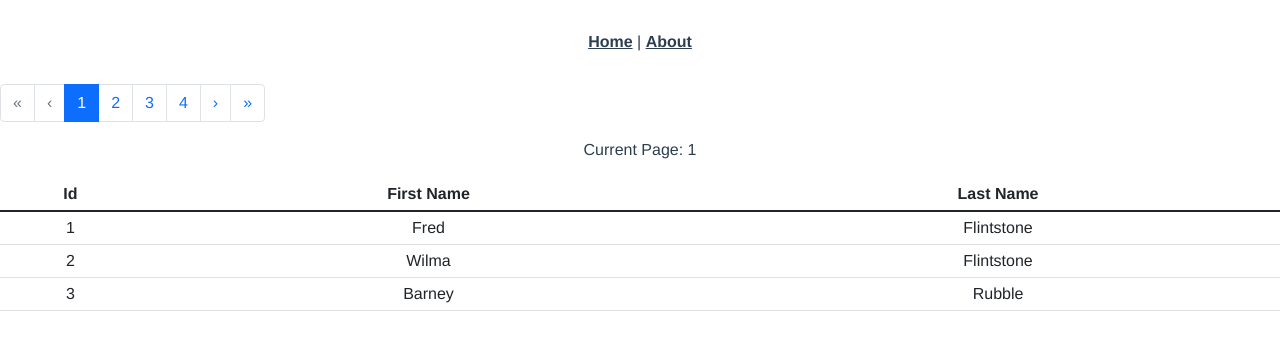
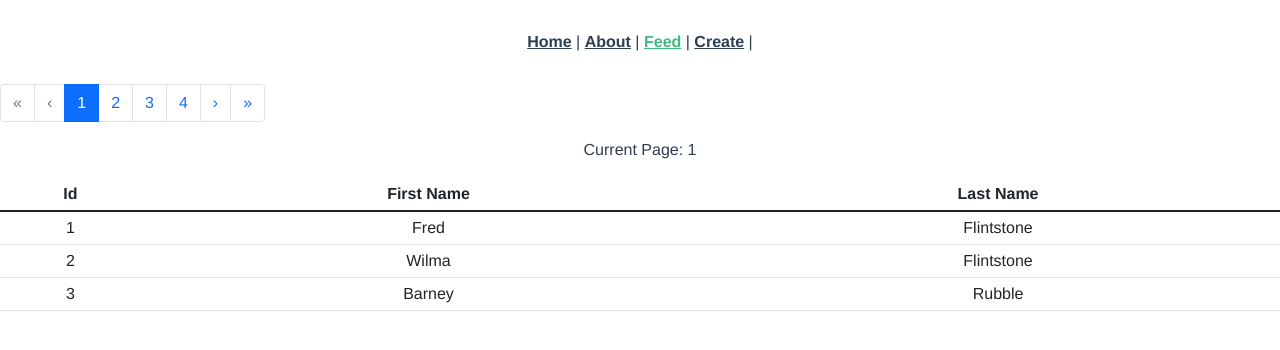
Before and after one commit to ZolidDreamMy/LearnVuejs, a Vue app: page /feed in a window 1280 px wide. Shown: the top 350 px of the page. Built offline with nearby package versions, Linux system fonts and the light colour scheme.

Commit message:
add api and callService

```diff
--- a/src/App.vue
+++ b/src/App.vue
@@ -2,7 +2,9 @@
   <div id="app">
     <div id="nav">
       <router-link to="/">Home</router-link> |
-      <router-link to="/about">About</router-link>
+      <router-link to="/about">About</router-link> |
+      <router-link to="/feed">Feed</router-link> |
+      <router-link to="/feed/create">Create</router-link> |
     </div>
     <router-view/>
   </div>
```
Also changed, not shown: src/services/callService.js (added, +8 -0 lines), src/views/feed/ViewFeed.vue (line endings or trailing spaces).
